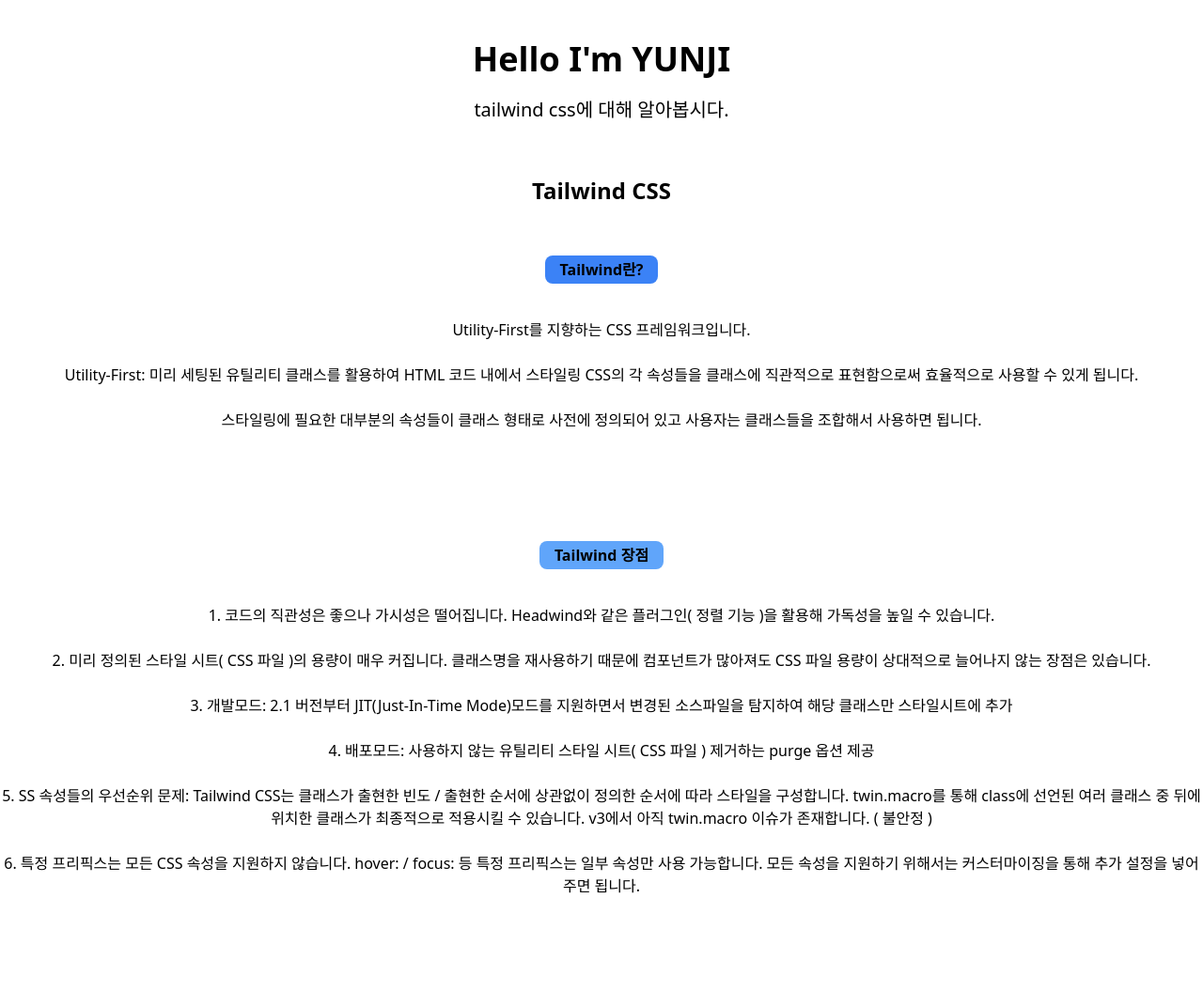
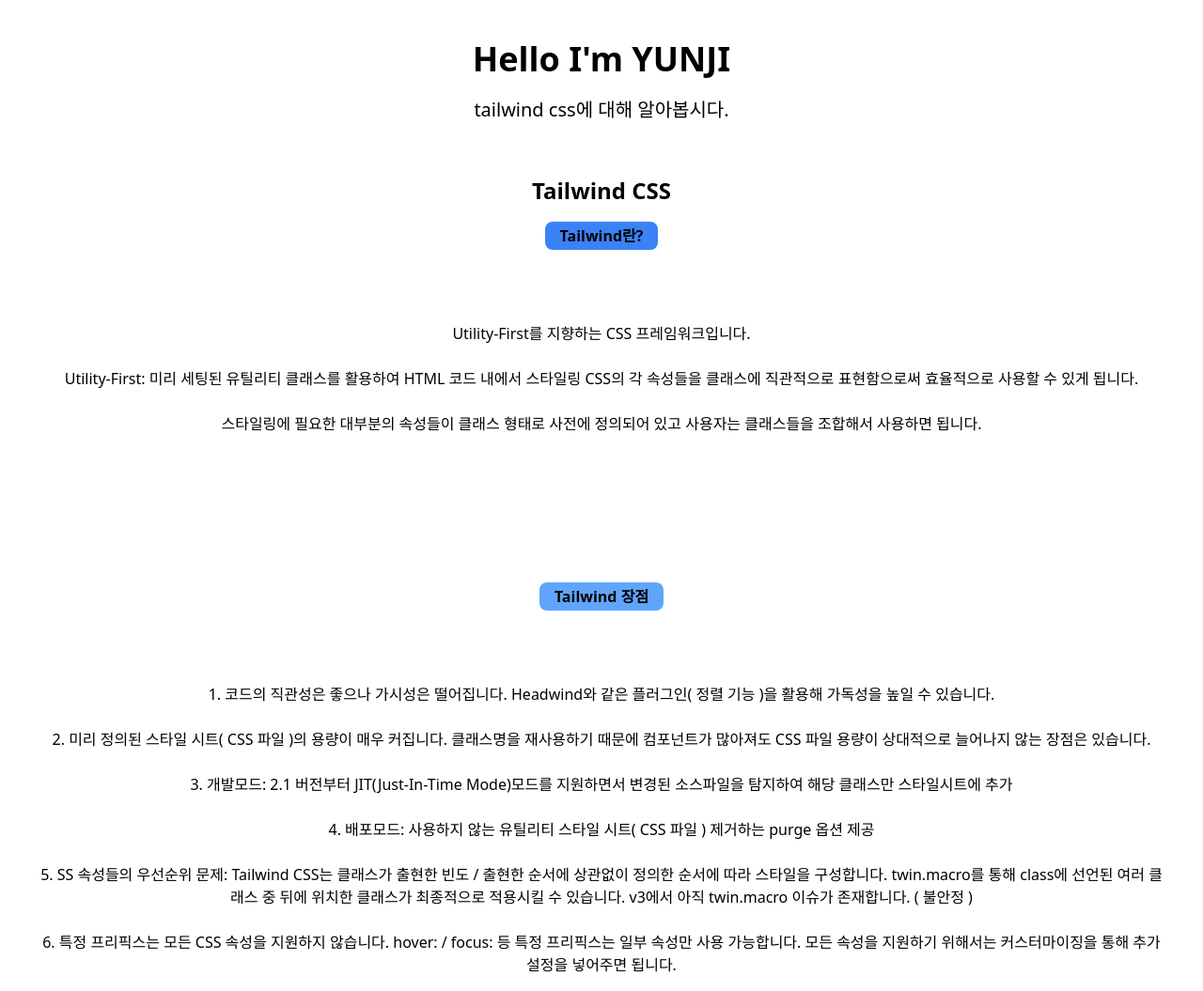
Before and after one commit to gudrhkdvps07/tailwind, a plain HTML site: page index.html in a window 1280 px wide. Shown: the part 77-1132 px from the top of the page at 94% size. Drawn offline with nearby package versions, Linux system fonts and the light colour scheme.

Commit message:
last!!!!!

```diff
--- a/index.html
+++ b/index.html
@@ -30,11 +30,11 @@
       </h2>
       <h1 class="text-2xl font-bold text-center p-4">Tailwind CSS</h1>
 
-      <div class="text-center pt-10">
+      <div class="text-center pt-1">
         <span class="bg-blue-500 font-bold px-4 py-1 rounded-lg">
           Tailwind란?</span
         >
-        <p class="pt-10">
+        <p class="pt-10 m-10">
           Utility-First를 지향하는 CSS 프레임워크입니다.
           <br /><br />Utility-First: 미리 세팅된 유틸리티 클래스를 활용하여 HTML
           코드 내에서 스타일링 CSS의 각 속성들을 클래스에 직관적으로
@@ -47,7 +47,7 @@
         <span class="bg-blue-400 font-bold px-4 py-1 rounded-lg">
           Tailwind 장점</span
         ><br />
-        <ol class="pt-10">
+        <ol class="pt-10 m-10">
           <li>
             1. 코드의 직관성은 좋으나 가시성은 떨어집니다. Headwind와 같은
             플러그인( 정렬 기능 )을 활용해 가독성을 높일 수 있습니다.
@@ -88,7 +88,7 @@
         <span class="bg-blue-300 font-bold px-4 py-1 rounded-lg">
           Tailwind 단점</span
         ><br />
-        <ol class="pt-10">
+        <ol class="pt-10 m-10">
           <li>
             1. 클래스의 이름을 고민하지 않아도 됩니다. 쉽게 반응형 페이지를
             구현할 수 있도록 지원합니다. 기본적으로 제공하는 BreakPoint가
```
